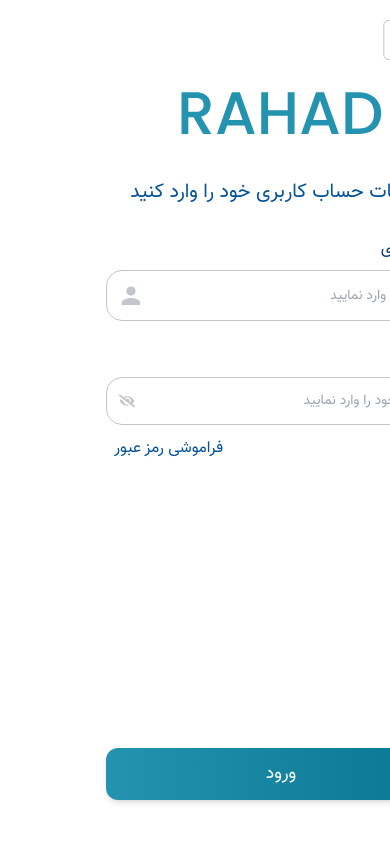
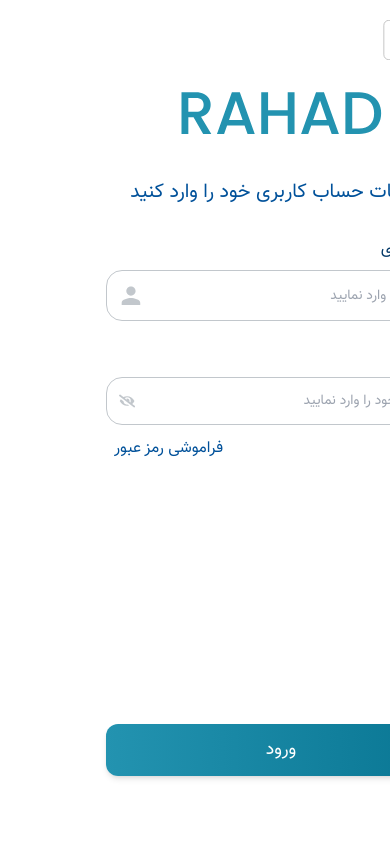
Before and after one commit to hoseinmdev/RahadLoginPage, a React (Vite) app: page / in a window 390 px wide. Built offline with nearby package versions, Linux system fonts and the light colour scheme.

Commit message:
site updated

```diff
--- a/src/App.jsx
+++ b/src/App.jsx
@@ -144,7 +144,7 @@
           </div>
           <button
             disabled={!formik.isValid}
-            className="mb-6 w-full h-14 lg:w-48 lg:cursor-pointer rounded-xl cursor-default bg-gradient-to-r from-[#2393B0] to-[#087592] px-4 py-3 text-lg text-white shadow-md"
+            className="mb-12 w-full h-14 lg:w-48 lg:cursor-pointer rounded-xl cursor-default bg-gradient-to-r from-[#2393B0] to-[#087592] px-4 py-3 text-lg text-white shadow-md"
             type="submit"
           >
             {!isLoading ? (
```
